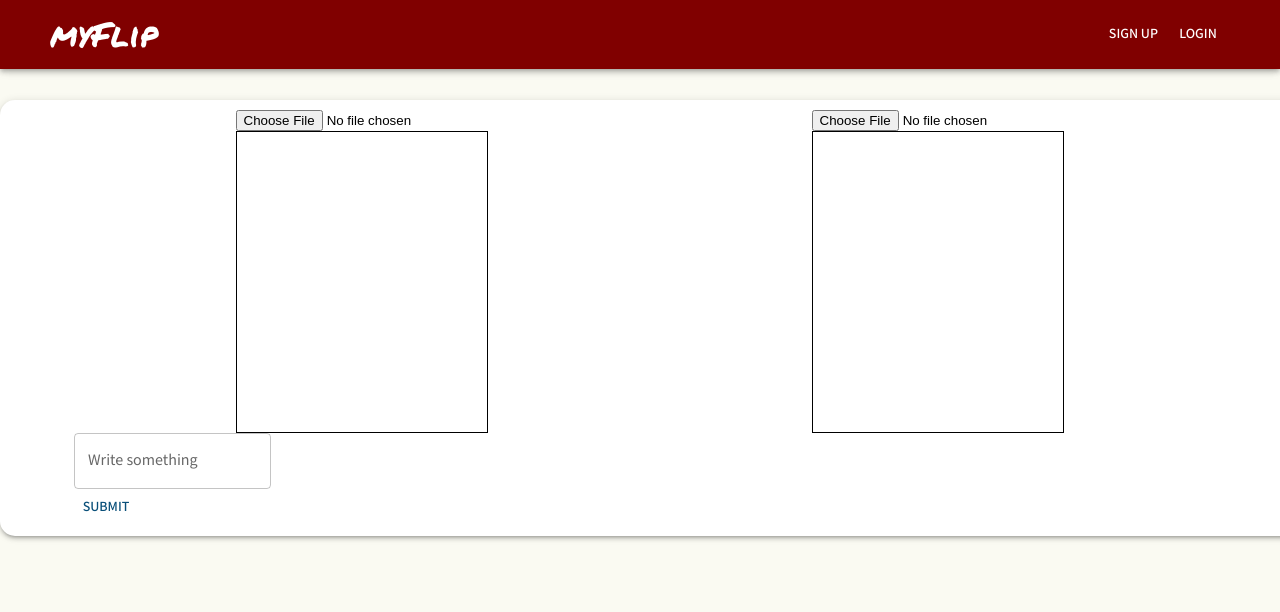
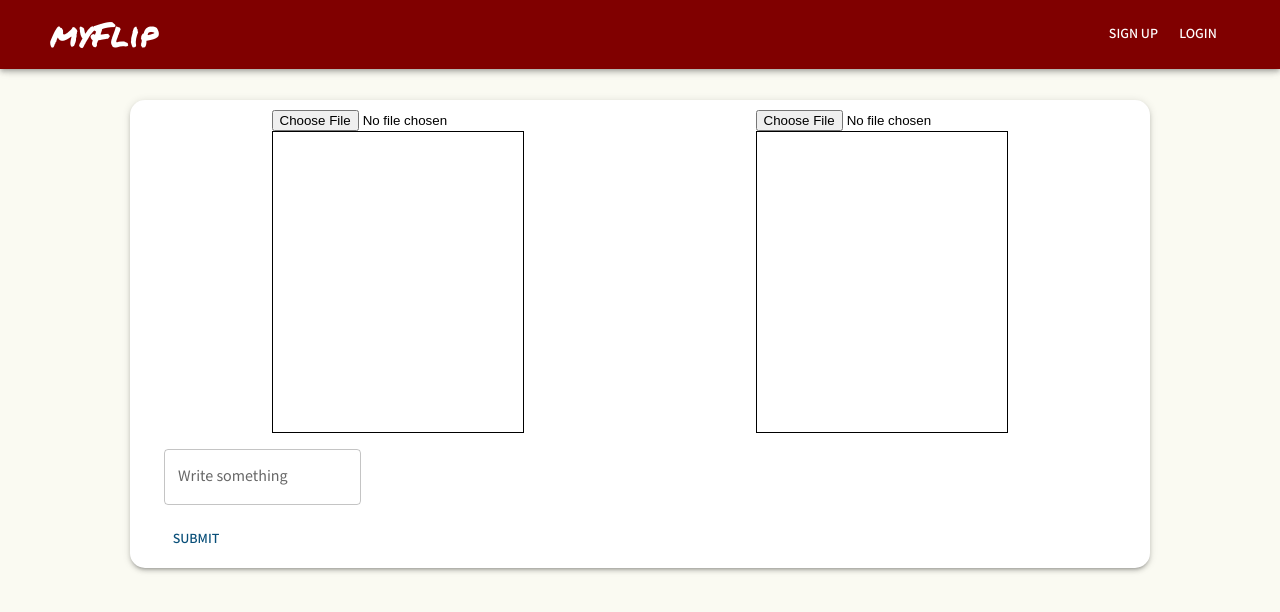
Before and after one commit to SidSaythongphet/myflip-client-frontend, a React (Create React App) app: page /newpost in a window 1280 px wide. Shown: the top 612 px of the page. Built offline with nearby package versions, Linux system fonts and the light colour scheme.

Commit message:
add create post style

```diff
--- a/src/Globals.js
+++ b/src/Globals.js
@@ -1,4 +1,5 @@
 export const baseURL = "https://myflipapp-api.herokuapp.com"
+// export const baseURL = "http://localhost:4000"
 
 export const headers = {
     "Content-Type": "application/json",
--- a/src/components/posts/CreatePostForm.jsx
+++ b/src/components/posts/CreatePostForm.jsx
@@ -1,5 +1,5 @@
 import React, { useState, useEffect } from 'react';
-import { Box, Button, Grid, Stack, TextField } from '@mui/material';
+import { Box, Button, CircularProgress, Grid, Stack, TextField } from '@mui/material';
 import { baseURL, headers } from '../../Globals';
 import { Navigate, useNavigate } from 'react-router-dom';
 import StyledBox from '../styles/StyledBox';
@@ -12,6 +12,7 @@ const CreatePostForm = ({ currentUser, onNewPost }) => {
   const [beforePreview, setBeforePreview] = useState(null)
   const [after, setAfter] = useState(null)
   const [afterPreview, setAfterPreview] = useState(null)
+  const [uploading, setUploading] = useState(false)
 
   const navigate = useNavigate()
 
@@ -28,6 +29,7 @@ const CreatePostForm = ({ currentUser, onNewPost }) => {
 
   const handleSubmit = async (e) => {
     e.preventDefault()
+    setUploading(true)
 
     // POST request to API for authorized URL
     const createPresignedUrl = async(file, byte_size, checksum) => {
@@ -100,17 +102,19 @@ const CreatePostForm = ({ currentUser, onNewPost }) => {
 
       const data = await response.json()
       if (response.ok) {
-        console.log(data)
+        setUploading(false)
         onNewPost(data)
         navigate('/')
       } else {
-        console.log(data.errors)
+        data.errors.map(err => notifyErrors(err))
       }
   }
 
   return (
-    <StyledBox>
-      <Grid container>
+    <Grid container justifyContent="center">
+      <Grid item>
+        <StyledBox width="1000px">
+          <Grid container justifyContent="center" spacing={2}>
             <Grid item xs={6}>
               <Stack alignItems="center">
                 <input type="file" accept="image/*" onChange={ (e) => setBefore(e.target.files[0])} />
@@ -137,9 +141,12 @@ const CreatePostForm = ({ currentUser, onNewPost }) => {
             </Grid>
             <Grid item xs={12}>
               <Button onClick={handleSubmit}>Submit</Button>
+              { uploading ? <CircularProgress /> : null }
             </Grid>
           </Grid>
         </StyledBox>
+      </Grid>
+    </Grid>
   )
 }
 
```
Lines whose indentation alone changed are shown as unchanged.
